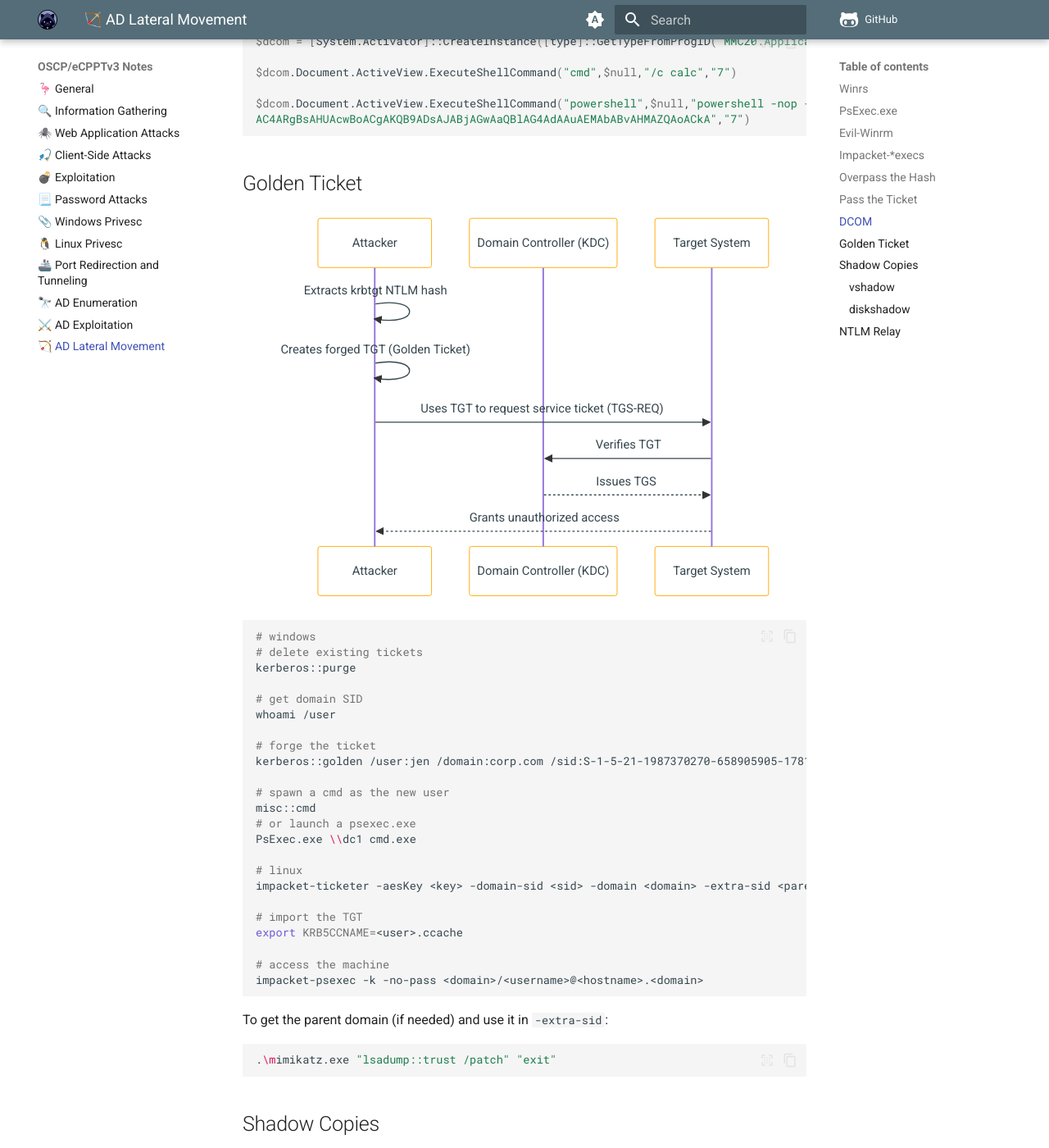
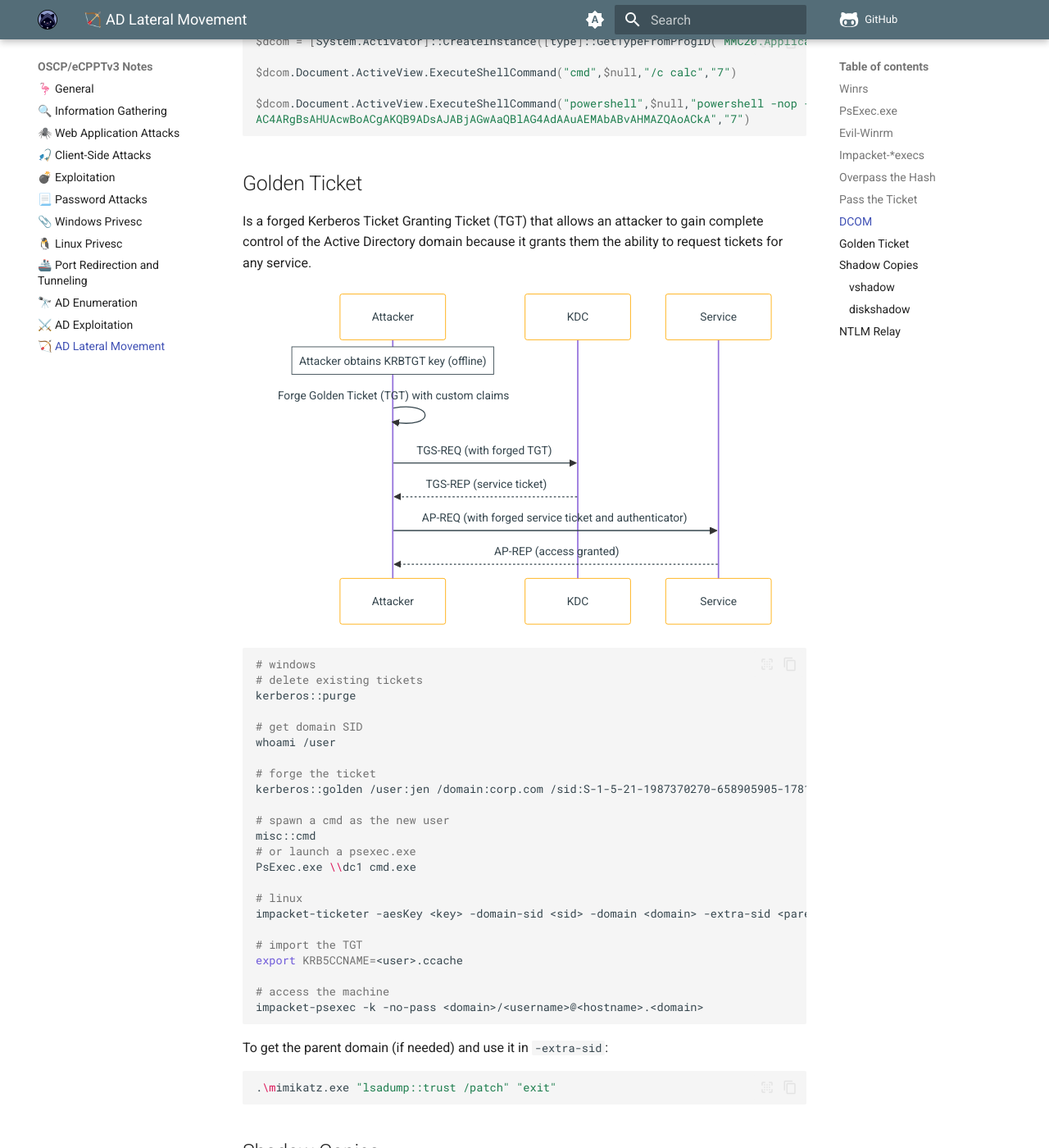
Before and after one commit to krovs/oscp-notes, an MkDocs documentation site: the page built from docs/20_ad_lateral_mov.md, in a window 1280 px wide and 1400 px high, scrolled down 2176 px. Shown: the whole window at 82% size. Built offline with MkDocs 1.6.1 and Material for MkDocs 9.7.7, drawn with Linux system fonts in a browser that asks for light colours; comment, search, counter and statistics services are not loaded; some of the changed text lies outside the part shown.

Commit message:
Add Kerberos basic auth and update diagrams

````diff
--- a/docs/20_ad_lateral_mov.md
+++ b/docs/20_ad_lateral_mov.md
@@ -106,18 +106,21 @@ AC4ARgBsAHUAcwBoACgAKQB9ADsAJABjAGwAaQBlAG4AdAAuAEMAbABvAHMAZQAoACkA","7")
 
 ## Golden Ticket
 
+Is a forged Kerberos Ticket Granting Ticket (TGT) that allows an attacker to gain complete control of the Active Directory domain because it grants them the ability to request tickets for any service.
+
 ```mermaid
 sequenceDiagram
-    participant Attacker
-    participant Domain Controller (KDC)
-    participant Target System
+    participant A as Attacker
+    participant KDC as KDC
+    participant S as Service
 
-    Attacker->>Attacker: Extracts krbtgt NTLM hash
-    Attacker->>Attacker: Creates forged TGT (Golden Ticket)
-    Attacker->>Target System: Uses TGT to request service ticket (TGS-REQ)
-    Target System->>Domain Controller (KDC): Verifies TGT
-    Domain Controller (KDC)-->>Target System: Issues TGS
-    Target System-->>Attacker: Grants unauthorized access
+    Note over A: Attacker obtains KRBTGT key (offline)
+    A->>A: Forge Golden Ticket (TGT) with custom claims
+    A->>KDC: TGS-REQ (with forged TGT)
+    KDC-->>A: TGS-REP (service ticket)
+    A->>S: AP-REQ (with forged service ticket and authenticator)
+    S-->>A: AP-REP (access granted)
+
 ```
 
 ```shell
@@ -154,10 +157,11 @@ To get the parent domain (if needed) and use it in `-extra-sid`:
 
 ## Shadow Copies
 
-> **Requirements**:
-> - Admins or SYSTEM privs
-> - Access to a DC (ntds.dit is only on DC)
-> - Regular user with **SeBackupPrivilege** (Can use robocopy to get the file from the copy)
+**Requirements**:
+
+- Admins or SYSTEM privs
+- Access to a DC (ntds.dit is only on DC)
+- Regular user with **SeBackupPrivilege** (Can use robocopy to get the file from the copy)
 
 ### vshadow
 
````
Also changed, not shown: docs/19_ad_exploitation.md (+55 -19 lines).
